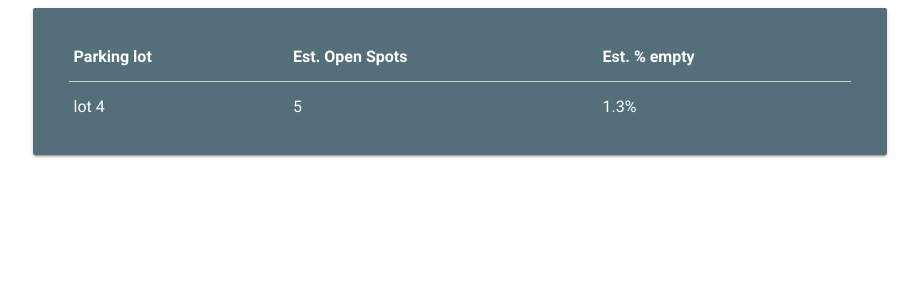
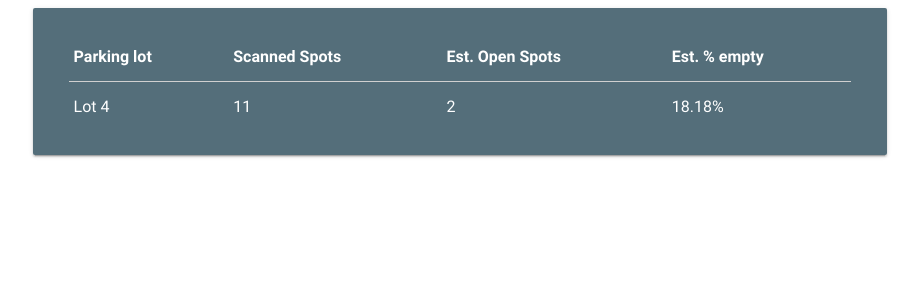
Before and after one commit to tempest-cain/CEG4981, a Django app: page /parking/ in a window 1280 px wide. Shown: the top 300 px of the page, without its empty margins (180-1099 px from the left). Run offline with Django 3.2, Linux system fonts and the light colour scheme; data comes from the database, SQL or seed files in the repository; both versions use the stored data as it was after the commit; parts of the project's set-up code (start-up, migrations or seed data) failed here and were passed over.

Commit message:
Failed image view works du way it should now & more rows in parking view

```diff
--- a/webServer/parkingService/carCheck/templates/index.html
+++ b/webServer/parkingService/carCheck/templates/index.html
@@ -43,7 +43,7 @@ $("#check-btn")
     <a href="/parking" class="waves-effect waves-light btn">Parking Occupancy</a>
     <a href="/ticket" class="waves-effect waves-light btn">Pending Citations</a>
     <a href="/uncertain" class="waves-effect waves-light btn">Failed Slots</a>
-    <a href="/processedView" class="waves-effect waves-light btn">Processed Slots</a>
+    <a href="/processed" class="waves-effect waves-light btn">Processed Slots</a>
     </div>
     </div>
 {% else %}
--- a/webServer/parkingService/carCheck/templates/parking.html
+++ b/webServer/parkingService/carCheck/templates/parking.html
@@ -9,6 +9,7 @@
         <thead>
           <tr class="white-text">
               <th>Parking lot</th>
+              <th>Scanned Spots</th>
               <th>Est. Open Spots</th>
               <th>Est. % empty</th>
           </tr>
@@ -17,16 +18,12 @@
         <tbody class="white-text">
           {% for lot in lots %}
           <tr>
-            <td>{{ lot.name }}</td>
-            <td>{{ lot.open }}</td>
-            <td>{% widthratio lot.open lot.max_spots 1 %}%</td>
+            <td>{{ lot.lot_name }}</td>
+            <td>{{ lot.spots_scanned }}</td>
+            <td>{{ lot.spots_empty }}</td>
+            <td>{{ lot.confRatio }}%</td>
           </tr>
           {% endfor %}
-          <tr>
-            <td>lot 4</td>
-            <td>5</td>
-            <td>1.3%</td>
-          </tr>
         </tbody>
       </table>
     </div>
--- a/webServer/parkingService/carCheck/templates/tickets.html
+++ b/webServer/parkingService/carCheck/templates/tickets.html
@@ -38,7 +38,7 @@
           {% for ticket in tickets %}
           <tr>
             <td>{{ ticket.pk }}</td>
-            <td>{{ ticket.ticketed_car }}</td>
+            <td>{{ ticket.car }}</td>
             <td><a class="waves-effect waves-light btn modal-trigger" id="/media/{{ ticket.photo }}" href="#modal1">Photo</a></td>
             <td>${{ ticket.fine_amount}}</td>
             <td>{{ ticket.reason}}</td>
--- a/webServer/parkingService/carCheck/views.py
+++ b/webServer/parkingService/carCheck/views.py
@@ -14,7 +14,7 @@ from django.conf.urls.static import static
 from django.core.files import File
 from django.utils import timezone
 from django.conf import settings
-from detect_cars import predict
+# from detect_cars import predict
 from PIL import Image, ExifTags
 from carCheck .forms import *
 from .models import *
@@ -44,18 +44,13 @@ def uncertainView(request):
 
 def uncertainRequest(request, pk = None):
     result = 'failed'
-    print('got here')
-    print(pk)
-    print(request.POST.get('delete'))
-    print(request.POST.get('fine'))
-    print(request.POST.get('plate'))
 
-    if uncertain_photos.objects.get(pk=pk) and not request.POST.get('delete'):
+    if len(uncertain_photos.objects.filter(pk=pk)) and not int(request.POST.get('delete')):
         uncertain = uncertain_photos.objects.get(pk=pk)
         if 0 == len(car.objects.filter(licence_plate=request.POST.get('plate'))):
             car.objects.create(licence_plate=request.POST.get('plate'))
         print("before processed")
-        processed.objects.create(car = car.objects.create(licence_plate=request.POST.get('plate')), fine_amount = request.POST.get('fine') or DEFAULT_FINE, photo = uncertain.photo)
+        processed.objects.create(car = car.objects.get(licence_plate=request.POST.get('plate')), fine_amount = request.POST.get('fine') or DEFAULT_FINE, photo = uncertain.photo, fined=True)
         print("processed")
         uncertain.processed = True
         uncertain.save()
@@ -176,7 +171,7 @@ def determine_if_license_plate_is_valid(openalpr_cars, request, image_path):
 
                 carResults_certain.append({"image_path": os.path.join(settings.MEDIA_ROOT, image_path), "license_plate_message" : "license plate detected with certainty greater than 80%", "plateNum" : plateNum, "action" : action})
 
-            elif not (parking_pass.objects.filter(pk=car.objects.filter(licence_plate=plateNum)[0].parking_pass).expiration <= datetime.datetime.now()):
+            elif not (car.objects.filter(licence_plate=plateNum)[0].parking_pass.expiration <= datetime.datetime.now().date()):
 
                 # Generate ticket because license plate is under an expired pass
                 processed.objects.create(car=car.objects.get(licence_plate=plateNum), fine_amount=DEFAULT_FINE, photo=request.FILES['file'], fined=True)
@@ -212,14 +207,14 @@ def check(request):
     # print os.path.join(settings.MEDIA_ROOT, image_path)
 
     # Use image classifier to figure out if there is a car in the image
-    carResult = predict.checkCar(request.FILES['file'].name)
+    # carResult = predict.checkCar(request.FILES['file'].name)
     # print carResult
     print len(parking_lot.objects.filter(pk = DEFAULT_LOT))
     parking_lot.objects.get(pk = DEFAULT_LOT).spots_scanned +=1
     # If there is a not a car in the image figure increase the empty slot counter:
     if carResult == "no_car":
         parking_lot.objects.get(pk = DEFAULT_LOT).spots_empty +=1
-        os.remove(image_path)
+        # os.remove(image_path)
         return JsonResponse({"Car_result": "Empty parking slot"})
 
     # If there is a car in the image figure out if it needs a ticket:
@@ -338,13 +333,19 @@ def logout_view(request):
 
 def parking(request):
     # todo: JOHN ADD HOW MANY SCANNED, PROCESSED SLOTS, AND CONF = EMPY/SCANNED
-    return render(request, "parking.html")
+    lots = []
+    for item in parking_lot.objects.all():
+        lot = {}
+        lot['lot_name'] = item.lot_name
+        lot['spots_empty'] = item.spots_empty
+        lot['spots_scanned'] = item.spots_scanned
+        lot['confRatio'] = "{0:.2f}".format(float(item.spots_empty*100)/item.spots_scanned)
+        lots.append(lot)
+    return render(request, "parking.html", context={'lots':lots})
 
 def ticketView(request):
     data = {}
-    # TODO (for JOHN): create add reson to view
     data['tickets']= processed.objects.filter(fined=True).order_by('-id')
-    data['cars']= car.objects.all()
     return render(request, "tickets.html", context=data)
 
 def processedView(request):
```
Also changed, not shown: webServer/parkingService/carCheck/templates/uncertain.html (+4 -4 lines), webServer/parkingService/carCheck/migrations/0026_auto_20180411_1603.py (added), webServer/parkingService/db.sqlite3.
